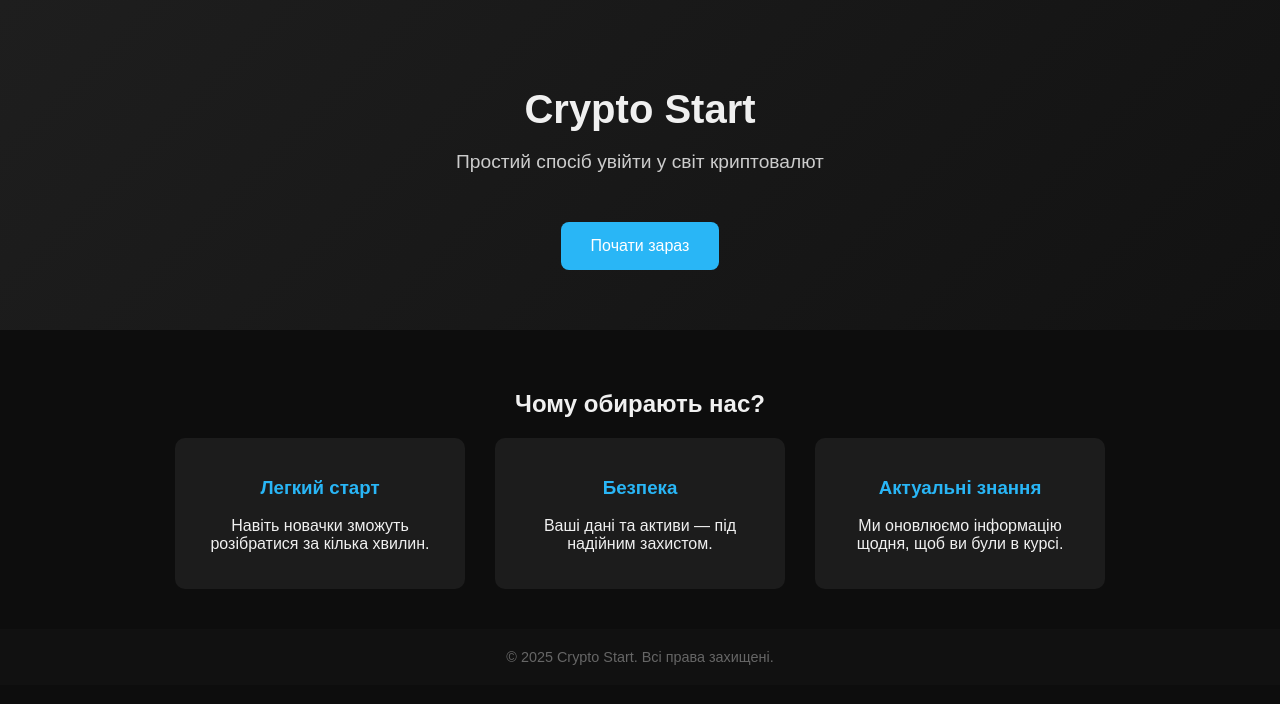
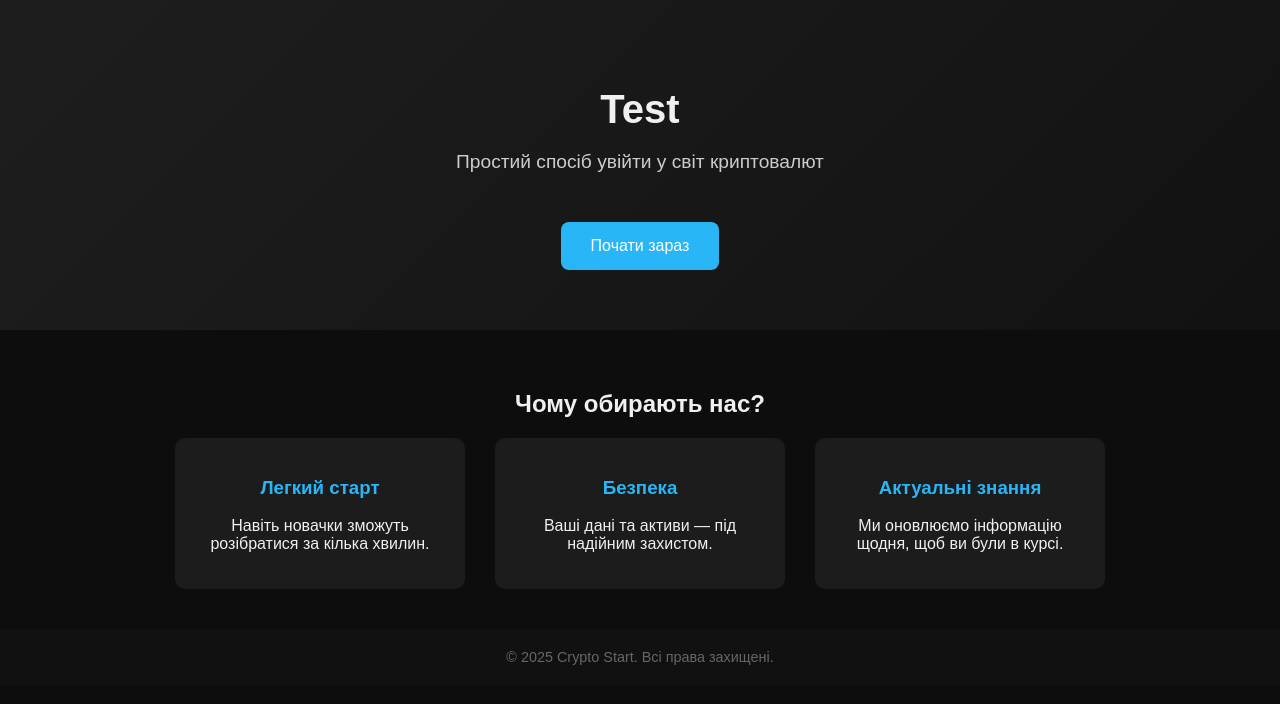
Before and after one commit to sladzch/indextest, a plain HTML site: page index.html in a window 1280 px wide. Drawn offline with Linux system fonts and the light colour scheme.

Commit message:
Update index.html

```diff
--- a/index.html
+++ b/index.html
@@ -81,7 +81,7 @@
 <body>
 
 <header>
-  <h1>Crypto Start</h1>
+  <h1>Test</h1>
   <p>Простий спосіб увійти у світ криптовалют</p>
   <button class="cta-button">Почати зараз</button>
 </header>
```
